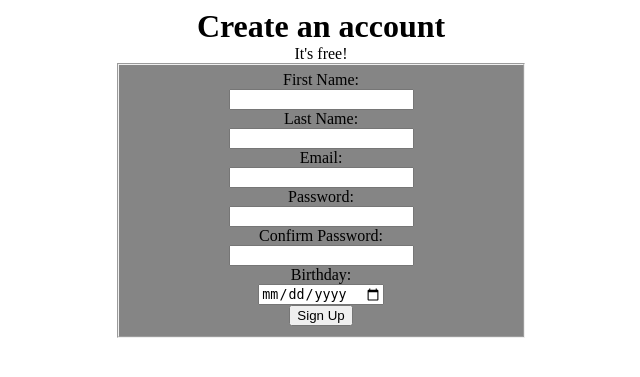
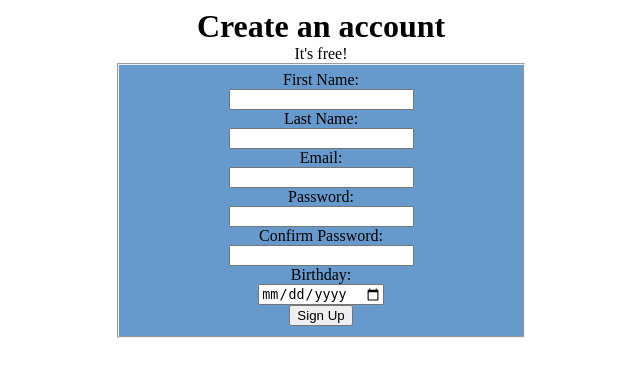
Before and after one commit to Eli017/CS310Project, a PHP site: page /html/register.html in a window 1280 px wide. Shown: the top 377 px of the page, without its empty margins (319-959 px from the left). Run offline with PHP 8.4, Linux system fonts and the light colour scheme.

Commit message:
Changed background-color values and inserted profile placeholder.

```diff
--- a/css/Profile.css
+++ b/css/Profile.css
@@ -19,7 +19,7 @@ h2 {
 
 
 fieldset {
-    background-color: #858585;
+    background-color: #6699CC;
     text-align: center;
     margin: auto;
     width: 30%;
--- a/css/login.css
+++ b/css/login.css
@@ -9,7 +9,7 @@ h1 {
 }
 
 fieldset {
-    background-color: #858585;
+    background-color: #6699CC;
     text-align: center;
     margin: auto;
     width: 30%;
--- a/css/page.css
+++ b/css/page.css
@@ -5,7 +5,7 @@ section.post{
     margin-left:30%;
     width: 50%;
     border: 3px solid blue;
-    background-color: grey;
+    background-color: #6699CC;
 }
 section.comments{
     border-top: 3px solid blue;
--- a/css/register.css
+++ b/css/register.css
@@ -9,7 +9,7 @@ h1, p {
 }
 
 fieldset {
-    background-color: #858585;
+    background-color: #6699CC;
     text-align: center;
     margin: auto;
     width: 30%;
```
Also changed, not shown: images/Logo1.png (added), images/profileFiller.jpg (added).
